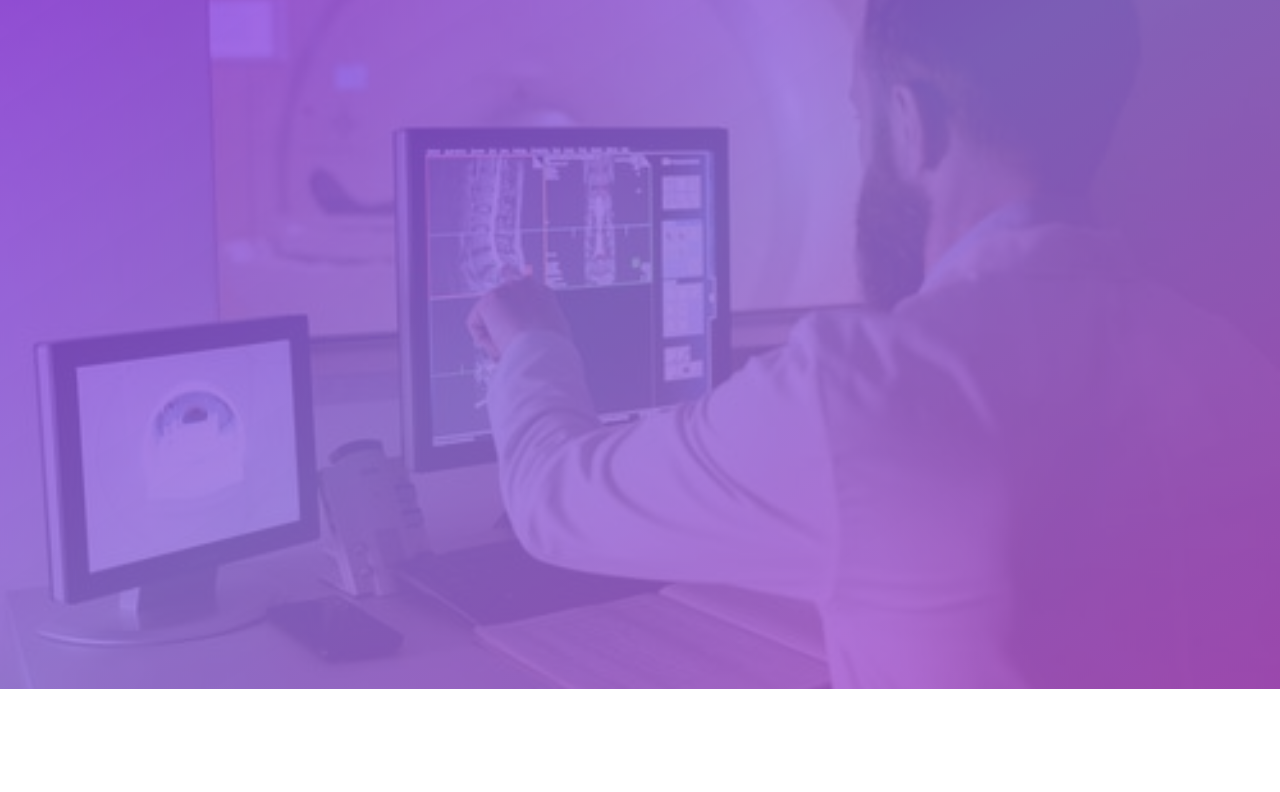
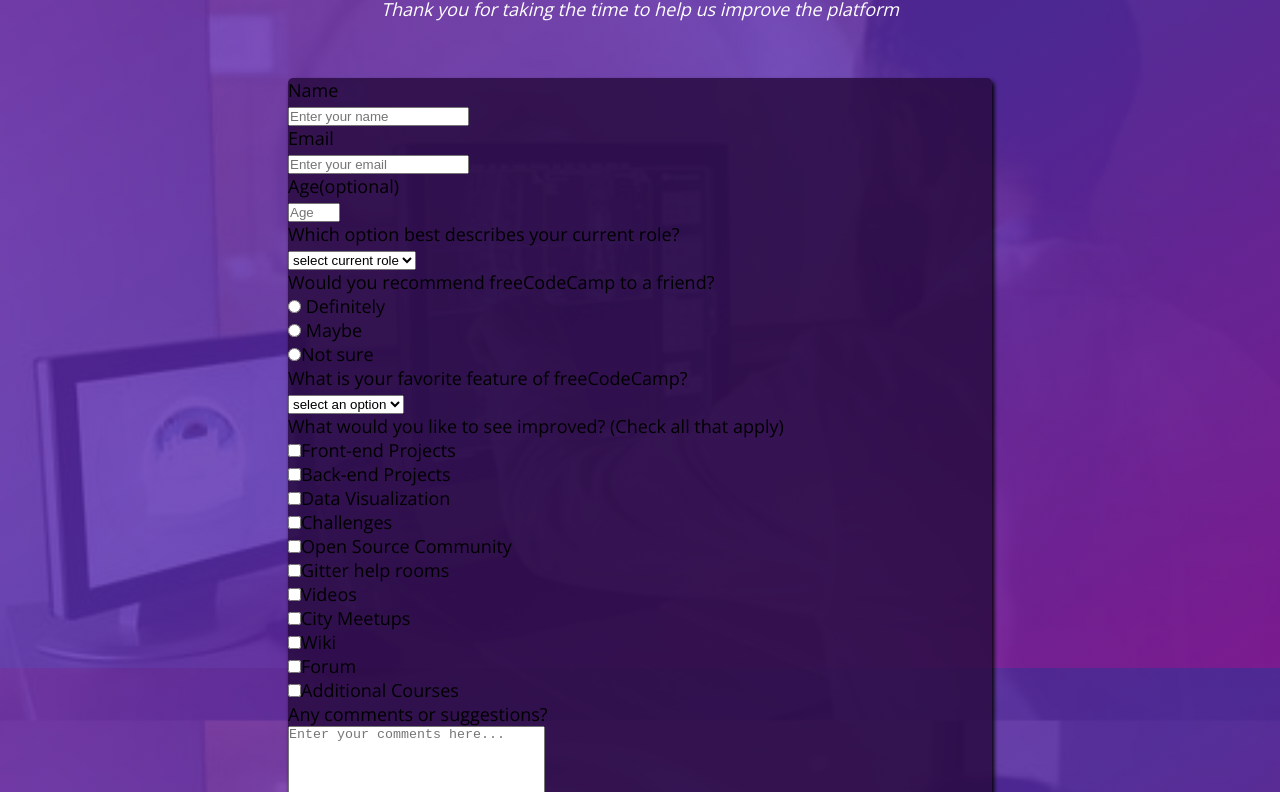
Before and after one commit to Meldy2503/FORM-PROJECT, a plain HTML site: page index.html in a window 1280 px wide. Shown: the part 132-924 px from the top of the page. Before the commit the page ends 821 px from the top, so only its background shows below. Drawn offline with nearby package versions, Linux system fonts and the light colour scheme; a web font is replaced by a local one.

Commit message:
add form inputs

```diff
--- a/index.css
+++ b/index.css
@@ -1,5 +1,3 @@
-font-family: 'Arvo', serif;
-
 *,
 *::before,
 *::after {
@@ -9,16 +7,43 @@ font-family: 'Arvo', serif;
 }
 html {
     font-size: 62.5%;
+    height: 100%;
 }
 body {
-    box-sizing: border-box;
     font-family: 'Open Sans', sans-serif;
-    background-image: linear-gradient(to right bottom, #892be2c7, #9470dbd3, #ba55d3d0), url(./img/img\ 3.jpeg);
+    background-image: linear-gradient(to right bottom, #641da7c7, #5a2fb1d3, #921eafd0), url(./img/img\ 3.jpeg);
     background-position: center;
     background-size: cover;
     height: 100vh;
+    font-size: 1.8rem;
+    background-attachment: fixed;
+    position: relative;
+}
+#title {
+    font-size: 4rem;
+    font-weight: 300;
+    font-family: 'Arvo', serif;
+    color: #fff;
+    text-align: center;
+    margin: 1rem;
+    padding-top: 6rem;
 
 }
-#form-bkg {
-
+#description {
+    text-align: center;
+    color: #fff;
+    font-weight: 300;
+    margin-top: 1rem;
 }
+#survey-form {
+    height: 900px;
+    width: 55vw;
+    background-color: rgba(42, 11, 65, 0.85);
+    position: absolute;
+    top: 50%;
+    left: 50%;
+    transform: translate(-50%, -50%);
+    border-radius: .5rem;
+    box-shadow: .2rem .3rem .4rem #000;
+    margin-top: 25rem;
+}
--- a/index.html
+++ b/index.html
@@ -10,12 +10,82 @@
     <link href="https://fonts.googleapis.com/css2?family=Arvo&family=Cantarell&family=Carattere&family=Open+Sans:wght@300&family=Ultra&display=swap" rel="stylesheet">
 </head>
 <body>
-    <main id="form-bkg">
+    <main>
         <div class="header">
             <h1 id="title">freeCodeCamp Survey Form</h1>
-            <p id="description">Thank you for taking the time to help us improve the platform</p>
+            <p id="description"><em>Thank you for taking the time to help us improve the platform</em></p>
         </div>
         <form id="survey-form" action="">
+         <div>
+            <label id="name-label" for="name">Name</label> <br>
+            <input type="text" placeholder="Enter your name" id="name">
+        </div>
+
+        <div>
+            <label id="email-label" for="email">Email</label> <br>
+            <input type="email" placeholder="Enter your email" id="email">
+        </div>
+
+        <div>
+            <label id="number-label" for="number">Age(optional)</label> <br>
+            <input type="number" min="10" max="99" placeholder="Age" id="number">
+        <div>
+
+        <div>
+            <p>Which option best describes your current role?</p>
+            <select name="current role" id="dropdown">
+                <option value="" disabled selected hidden">select current role</option>
+                <option value="Student">Student</option>
+                <option value="Full Time Job">Full Time Job</option>
+                <option value="Full Time Learner">Full Time Learner</option>
+                <option value="Prefare not to say">Prefare not to say</option>
+                <option value="Others">Others</option>
+            </select>
+        </div>
+
+        <div>
+            <p>Would you recommend freeCodeCamp to a friend?</p>
+                <input type="radio" name="choice" id="Definitely" value="Definitely">
+                <label for="Definitely">Definitely</label> <br>
+                <input type="radio" name="choice" id="Maybe" value="Maybe">
+                <label for="Maybe">Maybe</label> <br>
+                <input type="radio" name="choice" id="Not sure" value="Not sure"><label for="Not sure">Not sure</label> <br>
+        </div>
+
+        <div>
+            <p>What is your favorite feature of freeCodeCamp?</p>
+            <select name="favorite feature" id="dropdown">
+                <option value="" disabled selected hidden">select an option</option>
+                <option value="Challenges">Challenges</option>
+                <option value="Projects">Projects</option>
+                <option value="Community">Community</option>
+                <option value="Open Source">Open source</option>
+            </select>
+            </div>
+
+            <div>
+                <p>What would you like to see improved? (Check all that apply)</p>
+                <input type="checkbox" value="Front-end Projects" name="sections" id="front-end"><label for="front-end">Front-end Projects</label> <br>
+                <input type="checkbox" value="Back-end Projects" name="sections" id="back-end"><label for="back-end">Back-end Projects</label> <br>
+                <input type="checkbox" value="Data Visualization" name="sections" id="data"><label for="data">Data Visualization</label> <br>
+                <input type="checkbox" value="Challenges" name="sections" id="Challenges"><label for="Challenges">Challenges</label> <br>
+                <input type="checkbox" value="Open Source Community" name="sections" id="open source"><label for="open source">Open Source Community</label> <br>
+                <input type="checkbox" value="Gitter help rooms" name="sections" id="gitter help"><label for="gitter help">Gitter help rooms</label> <br>
+                <input type="checkbox" value="City Meetups" name="sections" id="videos" value="City Meetups"><label for="videos">Videos</label> <br>
+                <input type="checkbox" value="City Meetups" name="sections" id="city meetups"><label for="city meetups">City Meetups</label> <br>
+                <input type="checkbox" value="Wiki" name="sections" id="wiki"><label for="wiki">Wiki</label> <br>
+                <input type="checkbox" value="Forum" name="sections" id="forum"><label for="forum">Forum</label> <br>
+                <input type="checkbox"  value="Additional Courses" name="sections" id="courses"><label for="courses">Additional Courses</label> <br>
+            </div>
+
+            <div>
+                <label for="comments">Any comments or suggestions?</label> <br>
+                <textarea name="comments" id="comments" cols="30" rows="10" placeholder="Enter your comments here..."></textarea>
+            </div>
+
+            <div>
+                <button type="submit">Submit</button>
+            </div>
 
         </form>
     </main>
```
